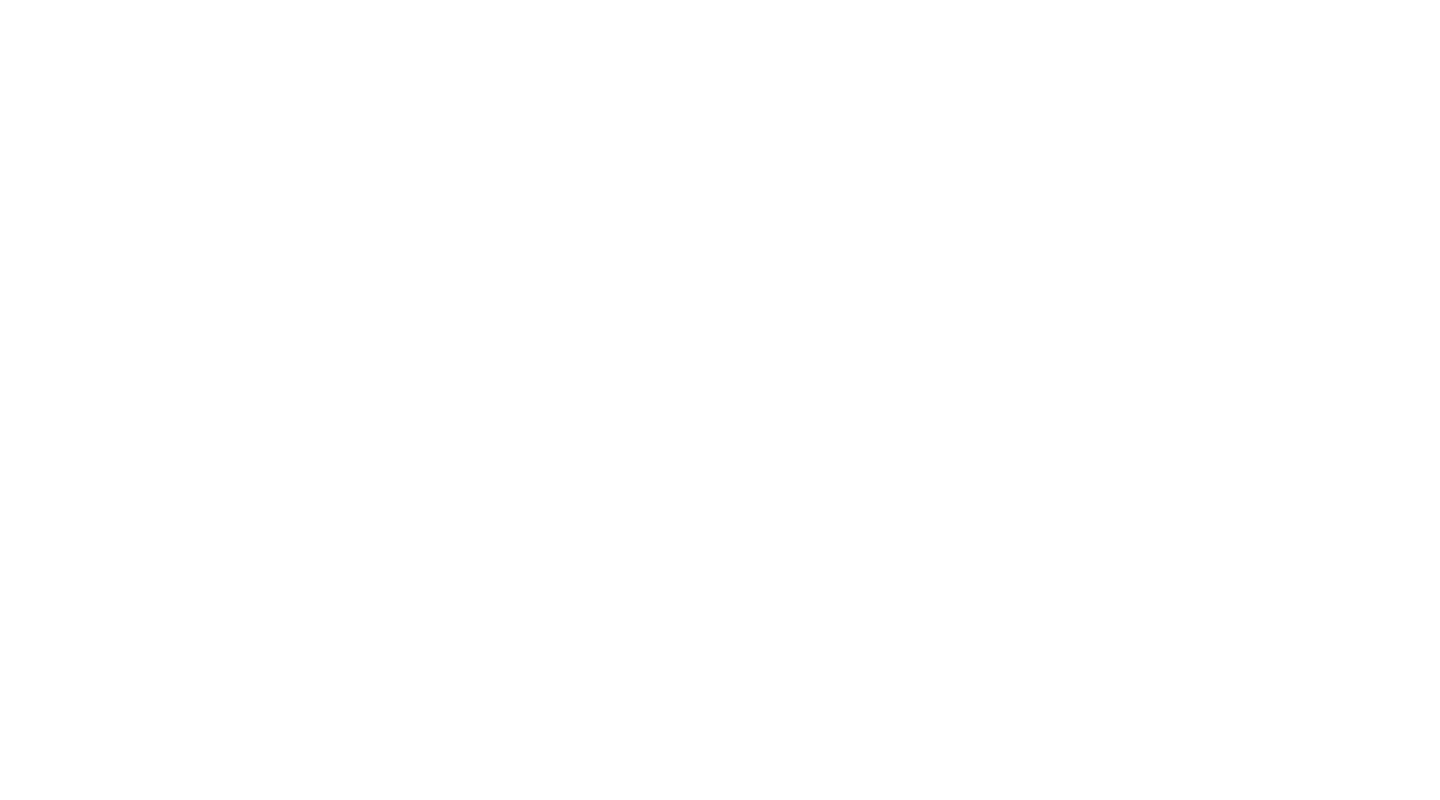
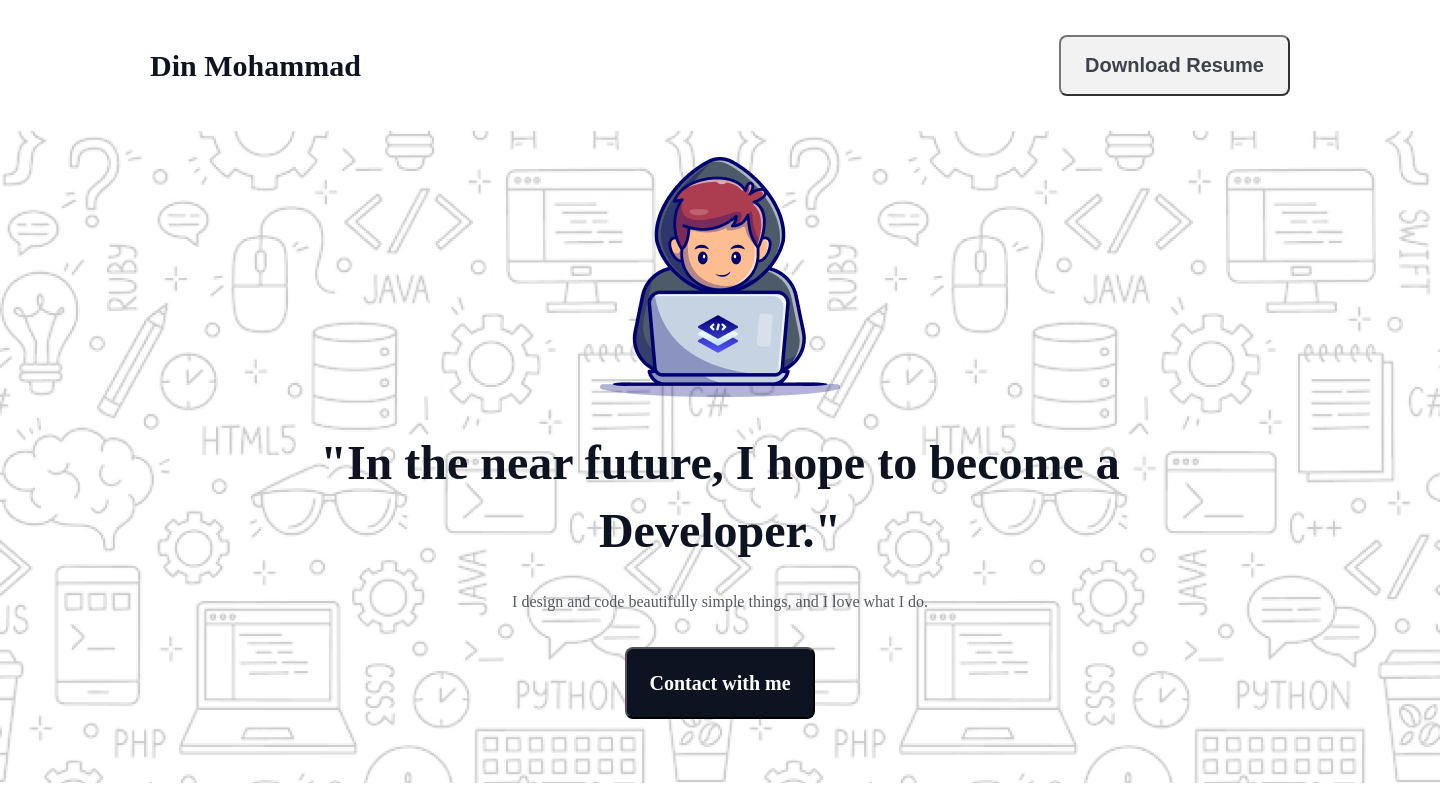
Before and after one commit to aaraf-nahid/assignment-1, a plain HTML site: page index.html in a window 1280 px wide. Shown: the whole page, 1440 px wide, since content can reach past the window. Drawn offline with Linux system fonts and the light colour scheme; a web font is replaced by a local one.

Commit message:
assingment header

```diff
--- a/index.html
+++ b/index.html
@@ -8,7 +8,20 @@
 </head>
 <body>
     <header>
-
+        <nav>
+            <ul>
+                <li><h3 class="name">Din Mohammad</h3></li>
+                <li><a href=""><button class="btn">Download Resume</button></a></li>
+            </ul>
+        </nav>
+        <div class="banner">
+            <div class="banner-container">
+            <img src="assets/Group.png" alt="coming soon">
+            <h1 class="banner-header">"In the near future, I hope to become a Developer."</h1>
+            <p class="banner-p">I design and code beautifully simple things, and I love what I do.</p>
+            <button class="banner-btn">Contact with me</button>
+            </div>
+        </div>
     </header>
     <main>
 
--- a/style/style.css
+++ b/style/style.css
@@ -0,0 +1,91 @@
+/* font style */
+@import url('https://fonts.googleapis.com/css2?family=Azeret+Mono:ital,wght@0,100..900;1,100..900&display=swap');
+*{
+    box-sizing: border-box;
+    margin: 0;
+    padding: 0;
+}
+body{
+    font-family: "Azeret Mono", monospace;
+}
+nav{
+    width: 1440px;
+}
+nav ul{
+    display: flex;
+    list-style: none;
+    align-items: center;
+    justify-content: space-between;
+    margin: 35px 150px;
+}
+.name{
+    color: rgb(13, 19, 33);
+font-family: Azeret Mono;
+font-size: 30px;
+font-weight: 800;
+line-height: 33px;
+letter-spacing: 0%;
+text-align: left;
+}
+nav ul .btn{
+    padding: 17px 24px 17px 24px;
+    border-radius: 8px;
+    color: rgb(13, 19, 33);
+font-size: 20px;
+font-weight: 600;
+line-height: 23px;
+letter-spacing: 0%;
+text-align: center;
+opacity: 0.8;
+}
+.banner{
+    width: 1440px;
+    height: 652px;
+    background-image: url(../assets/Hero-bg.png);
+}
+.banner-container{
+    display: flex;
+    flex-direction: column;
+    align-items: center;
+    margin: 26px 221px 44px;
+}
+.banner-container img{
+
+    margin-top: 26px;
+    margin-bottom: 32px;
+
+}
+.banner-header{
+    color: rgb(13, 19, 33);
+font-family: Azeret Mono;
+font-size: 48px;
+font-weight: 800;
+line-height: 68px;
+letter-spacing: 0%;
+text-align: center;
+margin-bottom: 24px;
+}
+.banner-p{
+    color: rgb(13, 19, 33);
+font-family: Azeret Mono;
+font-size: 16px;
+font-weight: 400;
+line-height: 26px;
+letter-spacing: 0%;
+text-align: center;
+opacity: 0.7;
+margin-bottom: 32px;
+}
+.banner-btn{
+    padding: 19px 22px 19px 22px;
+    color: rgb(255, 255, 255);
+font-family: Azeret Mono;
+font-size: 20px;
+font-weight: 600;
+line-height: 30px;
+letter-spacing: 0%;
+text-align: center;
+border-radius: 8px;
+background: rgb(13, 19, 33);
+
+}
```
